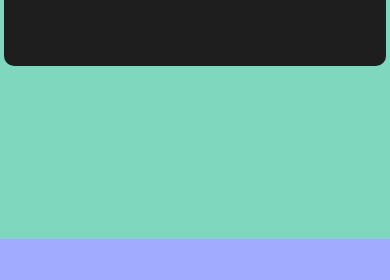
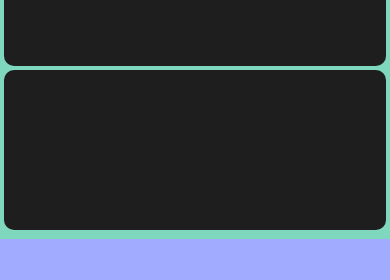
Before and after one commit to Kealen-Pillay/MyHealth, a React Native app: screen /Biometrics in a window 390 px wide. Shown: the part 525-805 px from the top of the page. Built offline with nearby package versions, Linux system fonts and the light colour scheme.

Commit message:
Added secondary blood container

```diff
--- a/components/screens/BiometricsScreen.js
+++ b/components/screens/BiometricsScreen.js
@@ -12,11 +12,12 @@ const BiometricsScreen = () => {
         </View>
         <View style={styles.rightVerticalContainer}>
           <View style={[styles.card, styles.hydrationContainer]}></View>
-          <View style={[styles.card, styles.bloodContainer]}></View>
+          <View style={[styles.card, styles.bloodPressureContainer]}></View>
         </View>
       </View>
       <View style={styles.bottomContainer}>
         <View style={[styles.card, styles.respirationContainer]}></View>
+        <View style={[styles.card, styles.bloodSugarContainer]}></View>
       </View>
     </KeyboardAvoidingView>
   );
@@ -66,17 +67,24 @@ const styles = StyleSheet.create({
     width: "100%",
     height: "50%",
   },
-  bloodContainer: {
+  bloodPressureContainer: {
     marginTop: "5%",
     width: "100%",
     height: "30%",
   },
   bottomContainer: {
-    height: "100%"
+    height: "100%",
+    flexDirection: "column"
   },
   respirationContainer: {
     marginLeft: "1%",
     width: "98%",
     height: "20%",
   },
+  bloodSugarContainer: {
+    marginLeft: "1%",
+    marginTop: "1%",
+    width: "98%",
+    height: "19%",
+  },
 });
```
